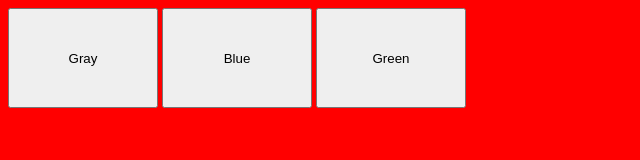
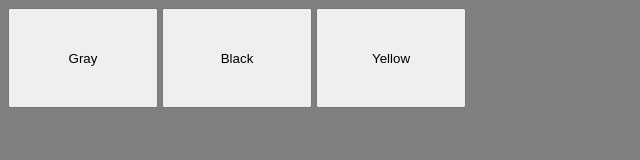
Before and after one commit to Poornima554/Demo, a plain HTML site: page index.html in a window 1280 px wide. Both pictures are taken after a click on the button "Gray". Shown: the whole page, without its empty margins (0-640 px from the left). Drawn offline with Linux system fonts and the light colour scheme.

Commit message:
Update index.html

```diff
--- a/index.html
+++ b/index.html
@@ -12,8 +12,8 @@
     <button style="width: 150px;">Grapes</button> -->
 
     <button style="width: 150px; height: 100px;">Gray</button>
-    <button style="width: 150px; height: 100px;">Blue</button>
-    <button style="width: 150px; height: 100px;">Green</button>
+    <button style="width: 150px; height: 100px;">Black</button>
+    <button style="width: 150px; height: 100px;">Yellow</button>
 
     <script>
         // let apple = document.getElementsByTagName("button")[0];
@@ -44,17 +44,17 @@
         red.addEventListener("click", ()=>{
             // red.style.backgroundColor="red";
             let body = document.getElementsByTagName("body")[0];
-            body.style.backgroundColor="red";
+            body.style.backgroundColor="gray";
         })
 
         blue.addEventListener("click", ()=>{
             // blue.style.backgroundColor="blue";
-            document.body.style.backgroundColor="blue";
+            document.body.style.backgroundColor="black";
         })
 
         green.addEventListener("click", ()=>{
             // green.style.backgroundColor="green";
-            document.body.style.backgroundColor="green";
+            document.body.style.backgroundColor="yellow";
         })
 
     </script>
```
